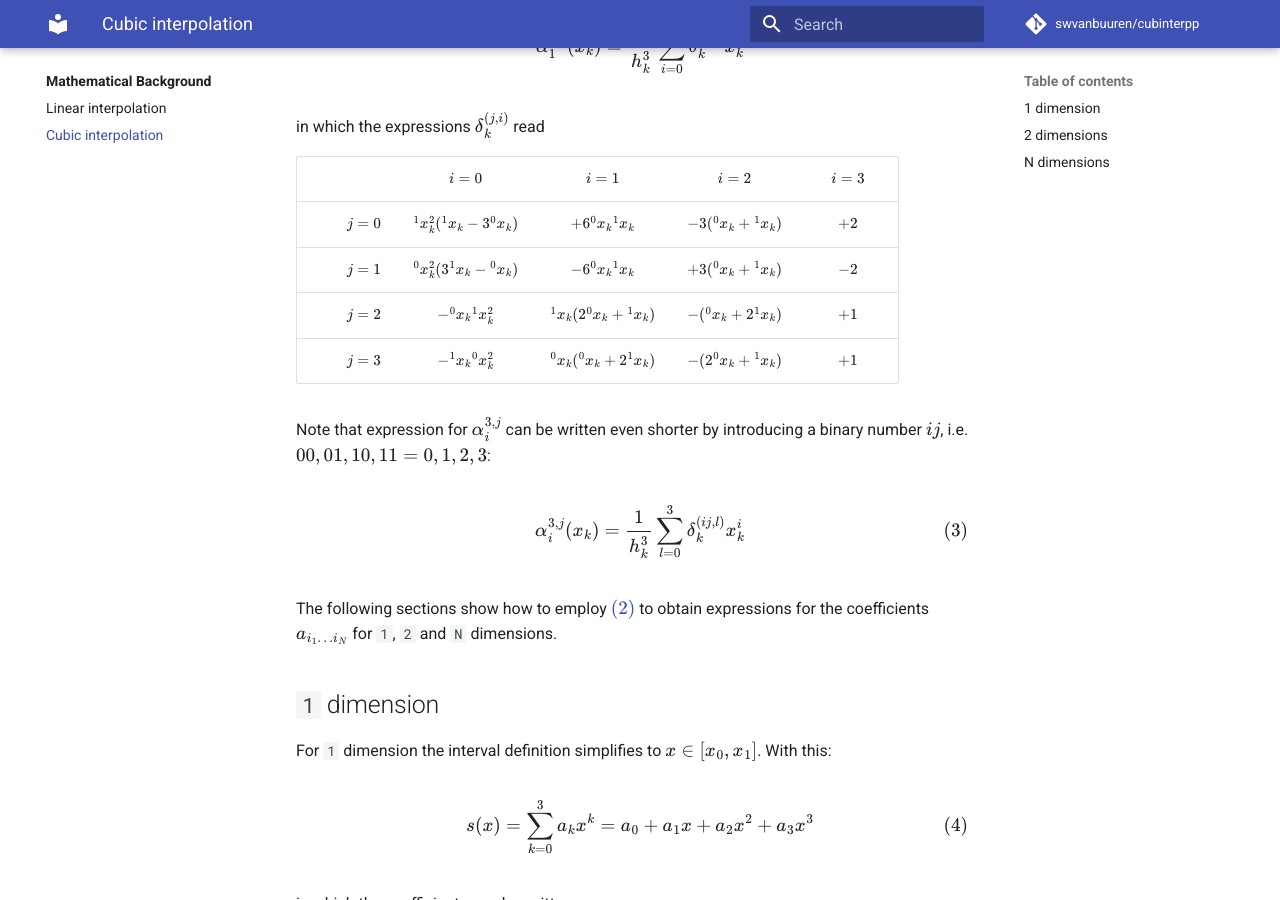
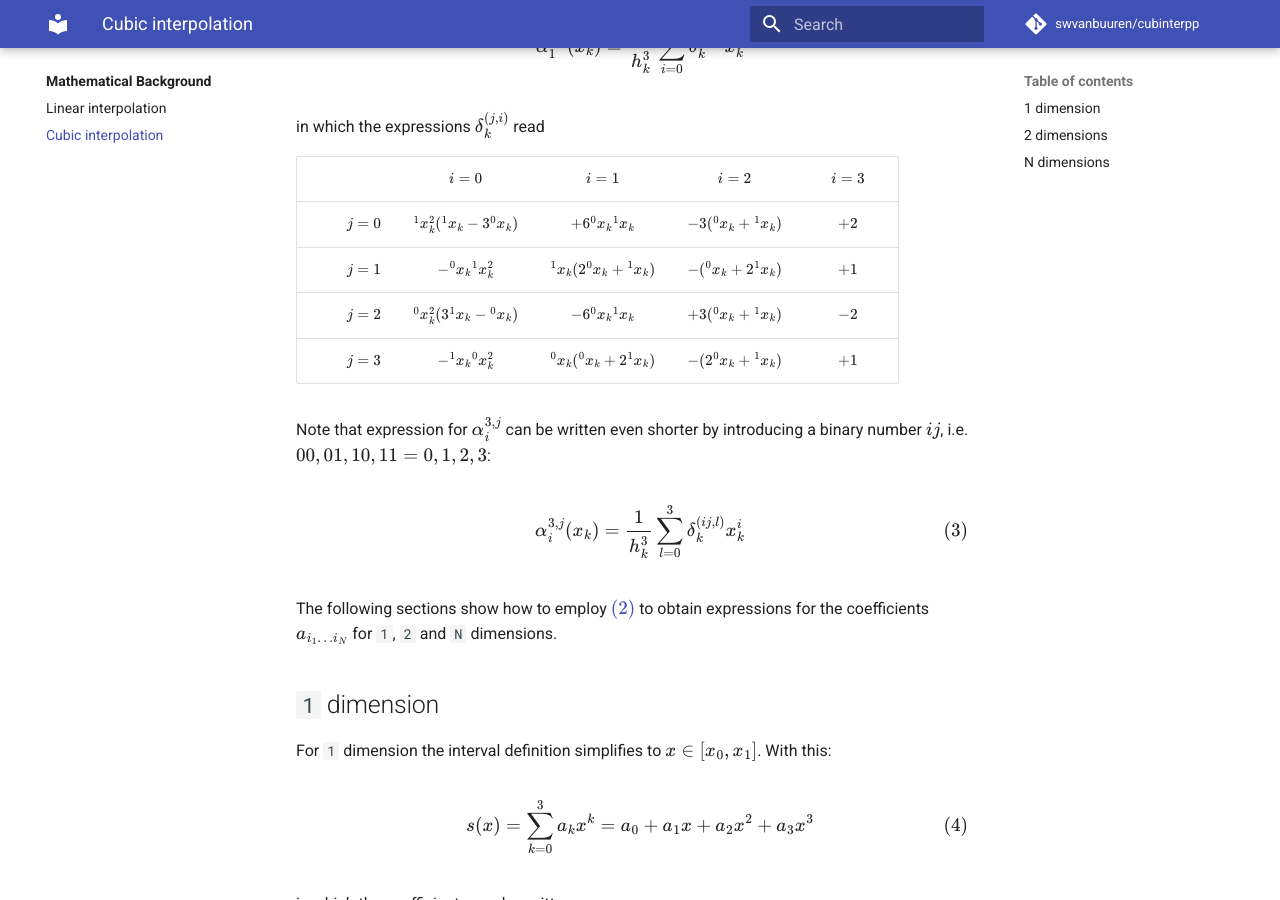
Before and after one commit to swvanbuuren/cubinterpp, an MkDocs documentation site: the page built from docs/theory/cubic.md, in a window 1280 px wide and 900 px high, scrolled down 1538 px. Built offline with MkDocs 1.6.1 and Material for MkDocs 9.7.7, drawn with Linux system fonts in a browser that asks for light colours; comment, search, counter and statistics services are not loaded.

Commit message:
refactor: Fix definition and usage of alpha (and delta)
Signed-off-by: Sietze van Buuren <s.van.buuren@gmail.com>

```diff
--- a/docs/theory/cubic.md
+++ b/docs/theory/cubic.md
@@ -70,8 +70,8 @@ in which the expressions $\delta^{(j,i)}_k$ read
 |   | $i=0$ | $i=1$ | $i=2$ | $i=3$ |
 |--:|:-----:|:-----:|:-----:|:-----:|
 | $j=0$ | ${}^1x_k^2({}^1x_k-3{}^0x_k)$ | $+6{}^0x_k{}^1x_k$ | $-3({}^0x_k+{}^1x_k)$ | $+2$ |
-| $j=1$ | ${}^0x_k^2(3{}^1x_k-{}^0x_k)$ | $-6{}^0x_k{}^1x_k$ | $+3({}^0x_k+{}^1x_k)$ | $-2$ |
-| $j=2$ | $-{}^0x_k{}^1x_k^2$ | ${}^1x_k(2{}^0x_k+{}^1x_k)$ | $-({}^0x_k+2{}^1x_k)$ | $+1$ |
+| $j=1$ | $-{}^0x_k{}^1x_k^2$ | ${}^1x_k(2{}^0x_k+{}^1x_k)$ | $-({}^0x_k+2{}^1x_k)$ | $+1$ |
+| $j=2$ | ${}^0x_k^2(3{}^1x_k-{}^0x_k)$ | $-6{}^0x_k{}^1x_k$ | $+3({}^0x_k+{}^1x_k)$ | $-2$ |
 | $j=3$ | $-{}^1x_k{}^0x_k^2$ | ${}^0x_k({}^0x_k+2{}^1x_k)$ | $-(2{}^0x_k+{}^1x_k)$ | $+1$ |
 
 Note that expression for $\alpha_i^{3,j}$ can be written even shorter by introducing a binary number $ij$, i.e. $00, 01, 10, 11 = 0, 1, 2, 3$:
```
Also changed, not shown: 1 other file.
